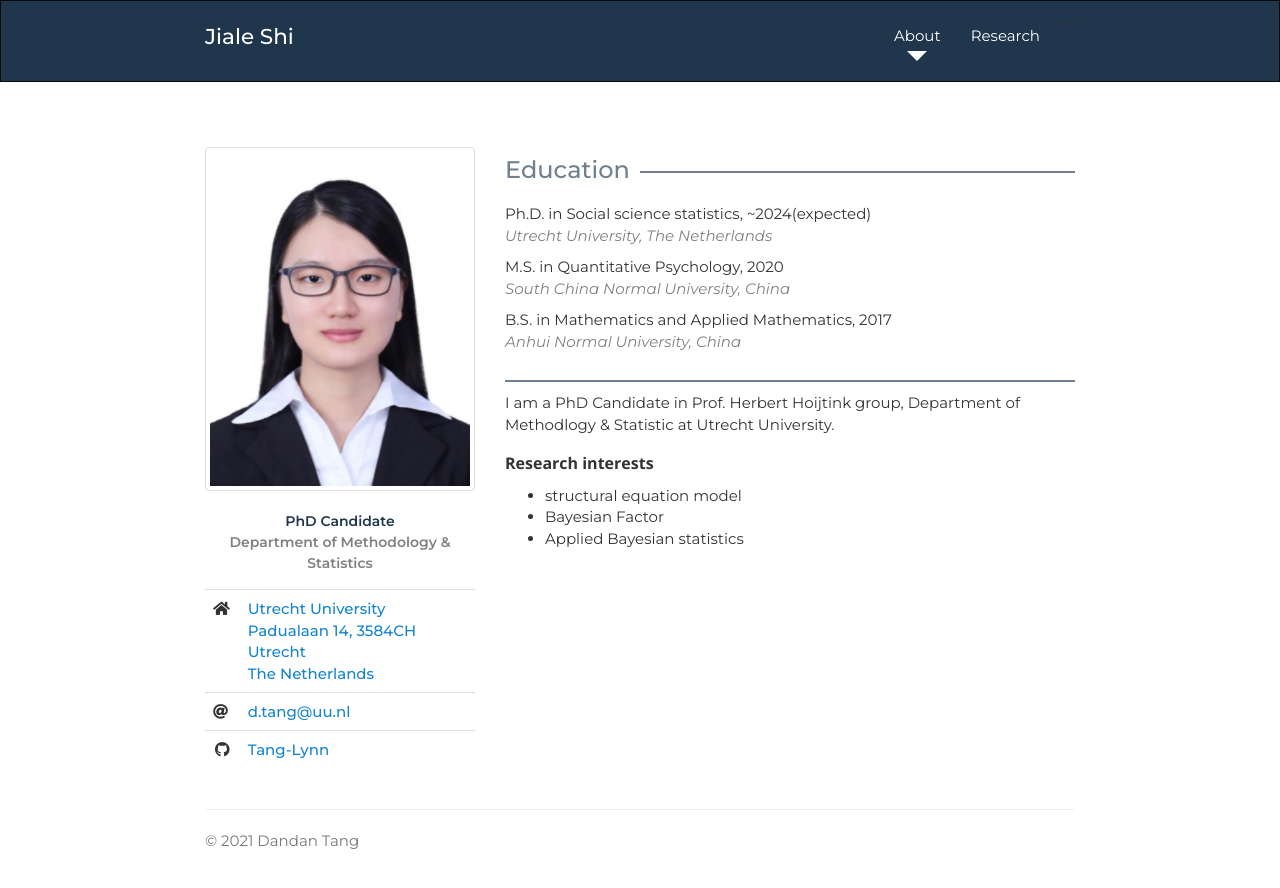
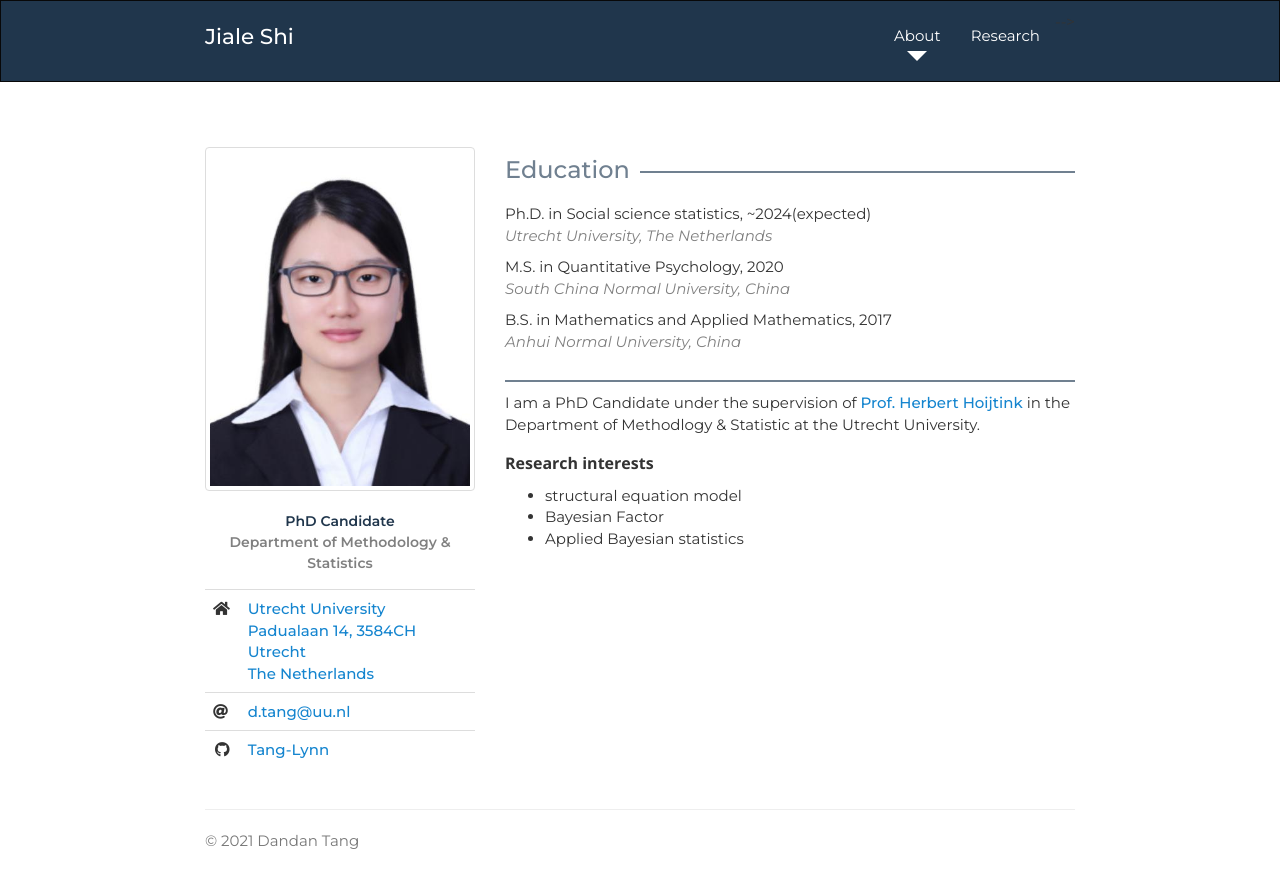
Before and after one commit to Tang-Lynn/tang-lynn.github.io, a Jekyll site: the page index.html, which Jekyll copies as it is, in a window 1280 px wide. Shown: the top 888 px of the page. Built offline with Jekyll 4.4.1, drawn with Linux system fonts in a browser that asks for light colours; nearby versions of some CDN libraries; a style sheet for code colours, icons or effects is not loaded.

Commit message:
Update index.html

```diff
--- a/index.html
+++ b/index.html
@@ -114,7 +114,7 @@
 
         <h3 class="push-down-4"></h3>
 
-        <p>I am a PhD Candidate in Prof. Herbert Hoijtink group, Department of Methodlogy & Statistic at Utrecht University. </p>
+        <p>I am a PhD Candidate under the supervision of <a href= "https://www.uu.nl/staff/hhoijtink"> Prof. Herbert Hoijtink </a>in the Department of Methodlogy & Statistic at the Utrecht University. </p>
 	<p> </p>
             <b>Research interests</b>
             <ul class="push-down-1">
```
